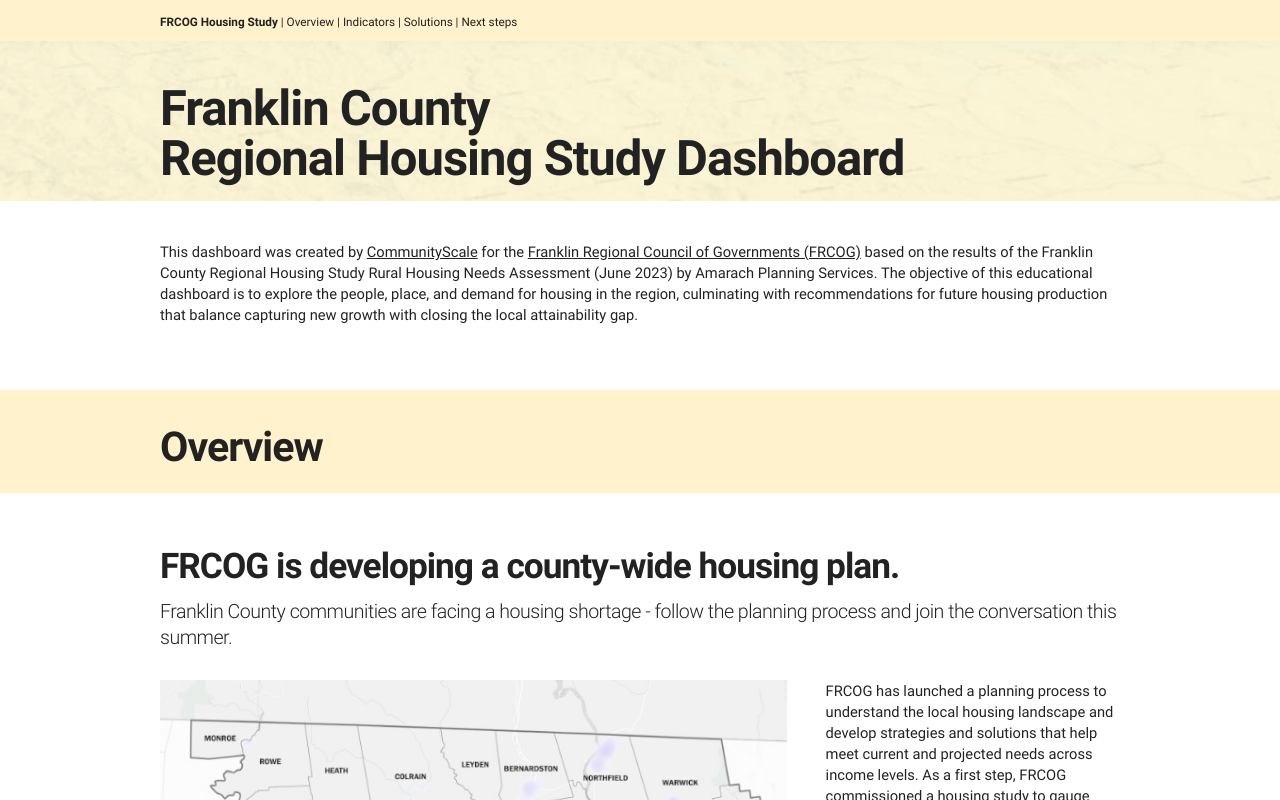
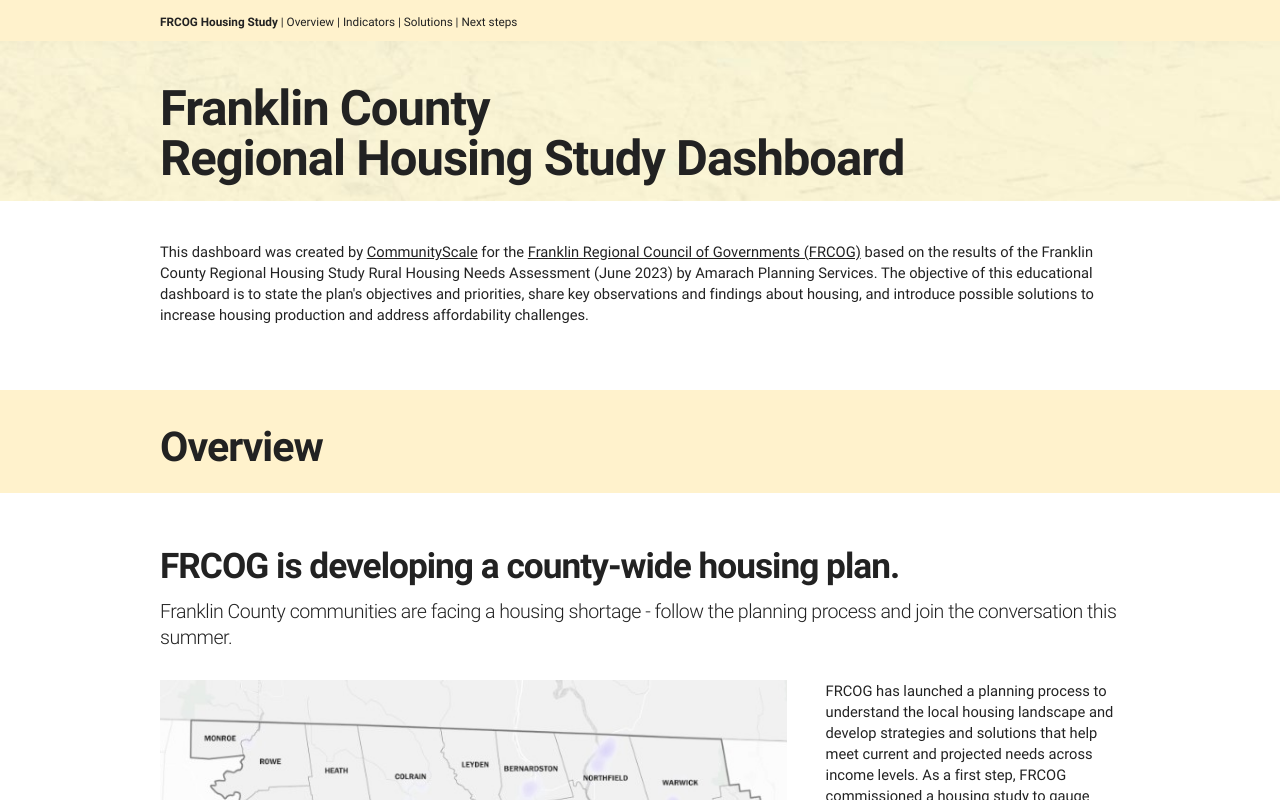
Before and after one commit to CommunityScale/FRCOG, a plain HTML site: page index.html in a window 1280 px wide. Shown: the top 800 px of the page. Drawn offline with Linux system fonts and the light colour scheme.

Commit message:
Update index.html

```diff
--- a/index.html
+++ b/index.html
@@ -72,7 +72,7 @@
 	<div class="container">
 		<div class="row">
 			<div class="twelve columns" style="margin-top: 20px">
-				<p>This dashboard was created by <a href="http://communityscale.io">CommunityScale</a> for the <a href="https://frcog.org/">Franklin Regional Council of Governments (FRCOG)</a> based on the results of the Franklin County Regional Housing Study Rural Housing Needs Assessment (June 2023) by Amarach Planning Services. The objective of this educational dashboard is to explore the people, place, and demand for housing in the region, culminating with recommendations for future housing production that balance capturing new growth with closing the local attainability gap.</p>
+				<p>This dashboard was created by <a href="http://communityscale.io">CommunityScale</a> for the <a href="https://frcog.org/">Franklin Regional Council of Governments (FRCOG)</a> based on the results of the Franklin County Regional Housing Study Rural Housing Needs Assessment (June 2023) by Amarach Planning Services. The objective of this educational dashboard is to state the plan's objectives and priorities, share key observations and findings about housing, and introduce possible solutions to increase housing production and address affordability challenges.</p>
 			</div>
 			<div class="one-half column" style="margin-top: 20px">
 
```
